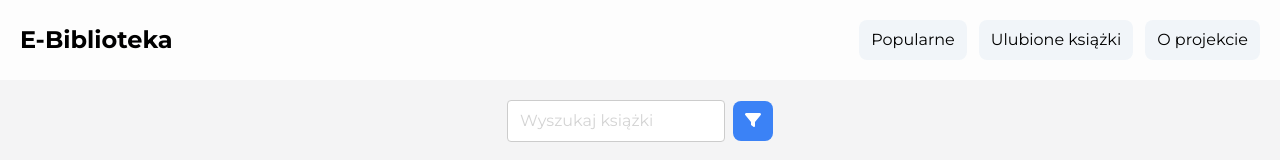
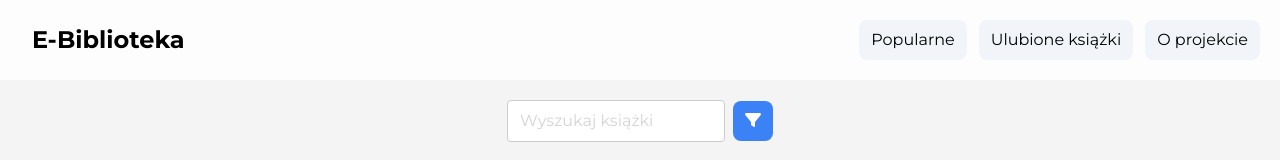
Before and after one commit to Martiinii/eLibrary, a Next.js app: page /favourite in a window 1280 px wide. Shown: the top 160 px of the page. Built offline with nearby package versions, Linux system fonts and the light colour scheme.

Commit message:
Styled navbar h1 link

```diff
--- a/components/shared/Navbar.jsx
+++ b/components/shared/Navbar.jsx
@@ -27,7 +27,7 @@ const Navbar = () => {
         <>
             <nav className="w-full bg-white/80 backdrop-blur-xl sticky top-0 z-40">
                 <div className="container mx-auto flex flex-wrap px-5 py-5 justify-between items-center gap-3">
-                    <h1 className="text-2xl font-bold"><Link href="/"><a>E-Biblioteka</a></Link></h1>
+                    <h1 className="text-2xl font-bold"><Link href="/"><a className="reset-focus btn-padding btn-rounded">E-Biblioteka</a></Link></h1>
                     <button className="md:hidden reset-focus btn-padding btn-rounded" onClick={() => toggleMenu()}>
                         <FontAwesomeIcon icon={faBars} />
                     </button>
```
